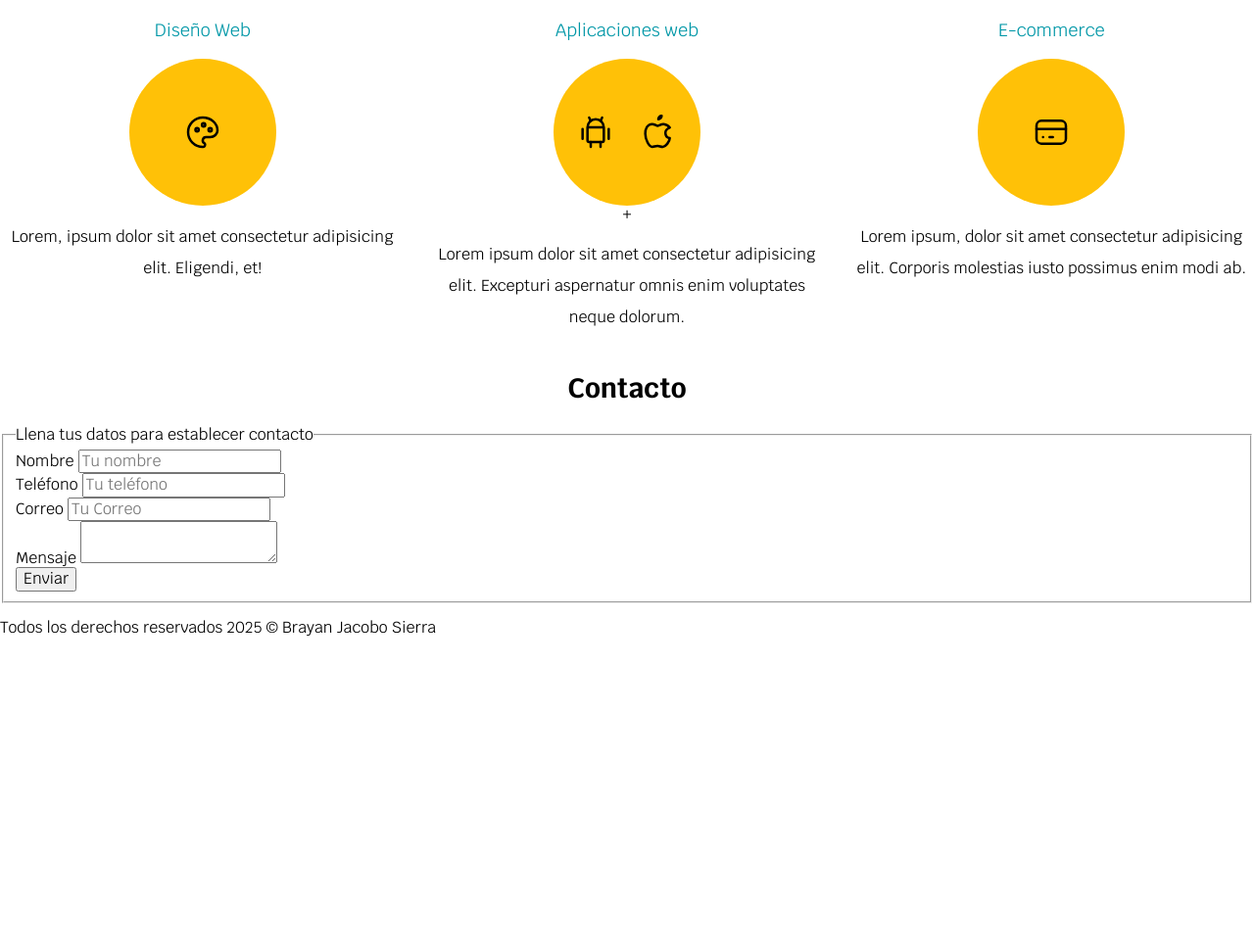
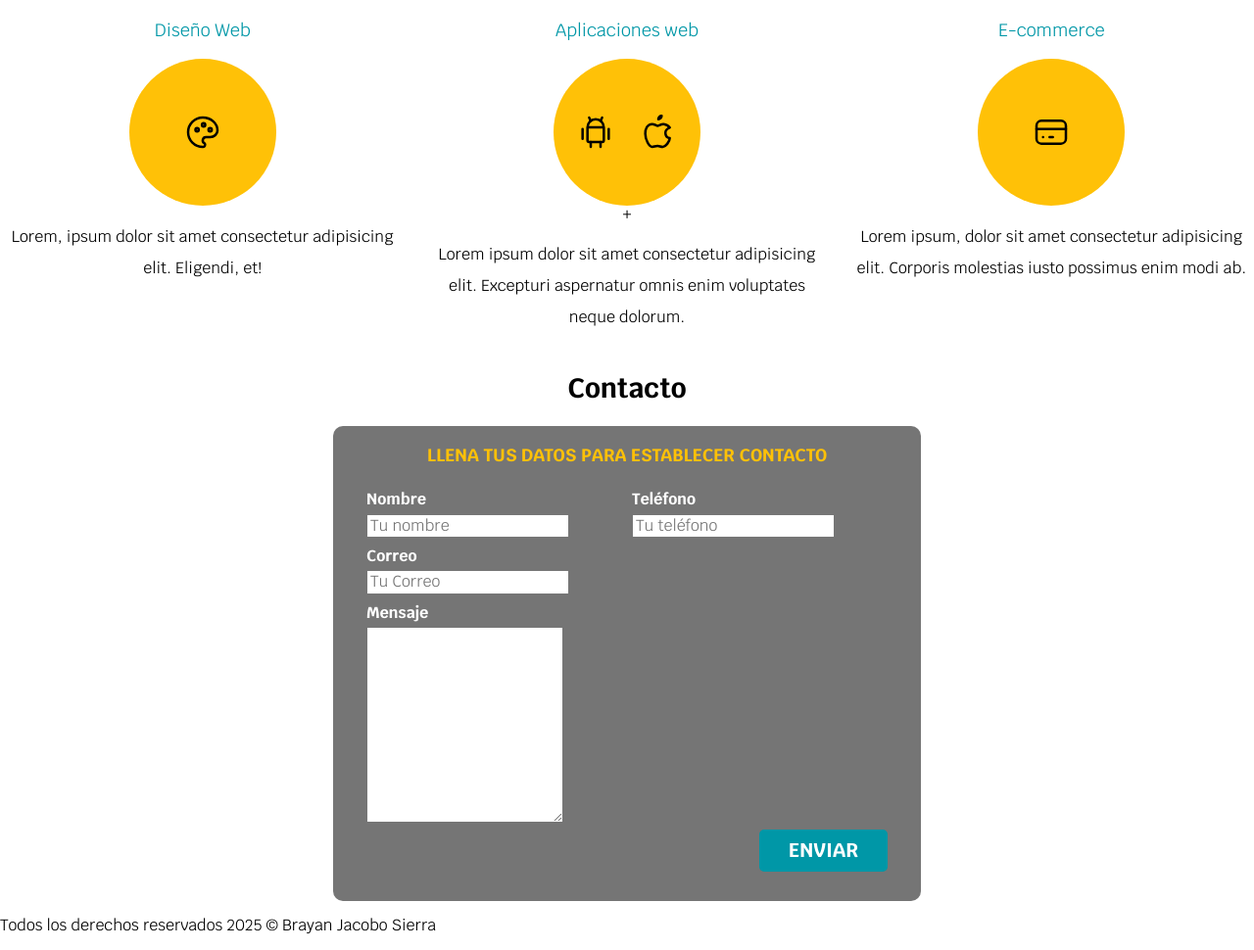
Before and after one commit to BrayanSierratuz88/Web, a plain HTML site: page developer_page_7SA/index.html in a window 1280 px wide. Shown: the part 663-1633 px from the top of the page at 98% size. Before the commit the page ends 1329 px from the top, so only its background shows below. Drawn offline with Linux system fonts and the light colour scheme.

Commit message:
SPA finished

```diff
--- a/developer_page_7SA/css/styles.css
+++ b/developer_page_7SA/css/styles.css
@@ -128,12 +128,16 @@ body {
     border-radius: .5rem;
     width: 90%;
     text-align: center;
+    border: none;
 }
 
 @media (min-width: 768px) {
     .boton {
         width: auto;
     }
+}
+.boton:hover{
+    cursor: pointer;
 }
 
 /* Mis servicios */
@@ -171,3 +175,83 @@ body {
     justify-content: space-evenly;
     align-items: center;
 }
+/* Contacto */
+.formulario{
+    background-color: var(--gris);
+    width: min(60rem, 100%);
+    margin: 0 auto;
+    padding: 2rem;
+    border-radius: 1rem;
+}
+.formulario fieldset {
+    border: none;
+
+}
+.formulario legend {
+    font-size: 1.8rem;
+    font-weight: bold;
+    text-align: center;
+    margin-bottom: 2rem;
+    text-transform: uppercase;
+    color: var(--primario);
+}
+
+.contenedor-campos{
+
+}
+
+.campo{
+    margin-bottom: 1rem;
+
+}
+
+.campo label{
+    color: var(--blanco);
+    font-weight: bold;
+    display: block; /*Tomara el espacio disponible */
+    margin-bottom: .5rem;
+}
+
+.input-text{
+    width: 100%;
+    border: none;
+    padding: 1.5rem;
+    border-radius: .5rem;
+}
+.campo textarea{
+    height: 20rem;
+
+}
+/* Utilidades */
+.w-sm-100{
+    width: 100%;
+}
+
+@media (min-width: 768px) {
+    .w-sm-100{
+        width: auto;
+    }
+}
+
+.flex{
+    display: flex;
+}
+
+.alinear-derecha{
+    justify-content: flex-end;
+}
+@media (min-width: 768px) {
+    .contenedor-campos{
+        display: grid;
+        grid-template-columns: repeat(2,1fr);
+        column-gap: 1rem;
+        grid-template-rows: auto auto 20rem;
+        }
+        }
+        .campo:nth-child(3),
+        .campo:nth-child(4){
+            grid-column: 1/3;
+    }
+    .footer{
+        text-align: center;
+    }
--- a/developer_page_7SA/index.html
+++ b/developer_page_7SA/index.html
@@ -85,38 +85,42 @@
             <p>Lorem ipsum, dolor sit amet consectetur adipisicing elit. Corporis molestias iusto possimus enim modi ab.</p>
         </section>
         </div> <!-- Cierre de servicios-->
-    </main>
+
 
         <section>
             <h2>Contacto</h2>
-            <form>
+            <form class="formulario">
                 <fieldset>
                     <legend>Llena tus datos para establecer contacto
                     </legend>
-                    <div>
+                    <div class="contenedor-campos">
+                    <div class="campo">
                         <label>Nombre</label>
                         <input type="text" placeholder="Tu nombre">
                     </div>
-                    <div>
+                    <div class="campo">
                         <label>Teléfono</label>
                         <input type="tel" placeholder="Tu teléfono">
 
                     </div>
-                    <div>
+                    <div class="campo">
                         <label>Correo</label>
                         <input type="email" placeholder="Tu Correo">
                     </div>
-                    <div>
+                    <div class="campo">
                         <label>Mensaje</label>
                         <textarea></textarea>
                     </div>
-                    <div> <input type="submit" value="Enviar">
+                </div> <!-- Cierre de contenedor campos-->
+                    <div class="alinear-derecha flex">
+                        <input class="boton w-sm-100" type="submit" value="Enviar">
                     </div>
 
 
                 </fieldset>
             </form>
         </section>
+    </main>
         <footer>
     <p>Todos los derechos reservados 2025 © Brayan Jacobo Sierra </p>
     </footer>
```
